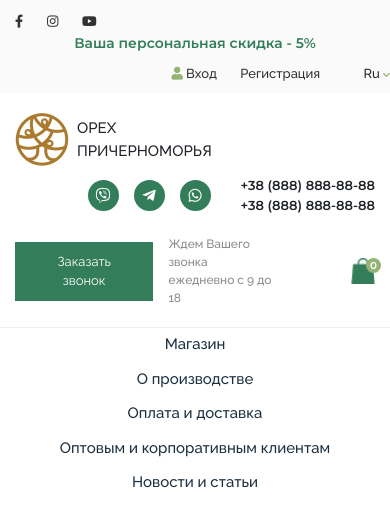
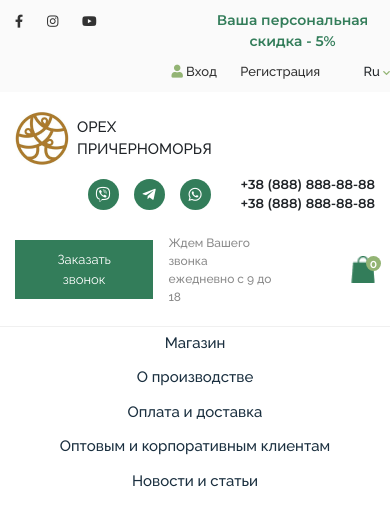
Before and after one commit to tolikh4/Nuts, a plain HTML site: page index.html in a window 390 px wide. Shown: the top 507 px of the page. Drawn offline with nearby package versions, Linux system fonts and the light colour scheme; files that its build step writes are made by us from their sources.

Commit message:
Изменение позиции

```diff
--- a/index.html
+++ b/index.html
@@ -16,12 +16,12 @@
         <article class="social_dicsount_login">
             <div class="content">
                 <div class="row">
-                    <div class="col-12 col-sm-4 social_networks">
+                    <div class="col-6 col-sm-4 social_networks">
                         <a href="#"><i class="fab fa-facebook-f"></i></a>
                         <a href="#"><i class="fab fa-instagram"></i></a>
                         <a href="#"><i class="fab fa-youtube"></i></a>
                     </div>
-                    <div class="col-12 col-sm-4 discount">Ваша персональная скидка - 5%</div>
+                    <div class="col-6 col-sm-4 discount">Ваша персональная скидка - 5%</div>
                     <div class="col-12 col-sm-4 account">
                         <a href="#" class="login"><i class="fas fa-user"></i> Вход</a>
                         <a href="#" class="registration">Регистрация</a>
```
